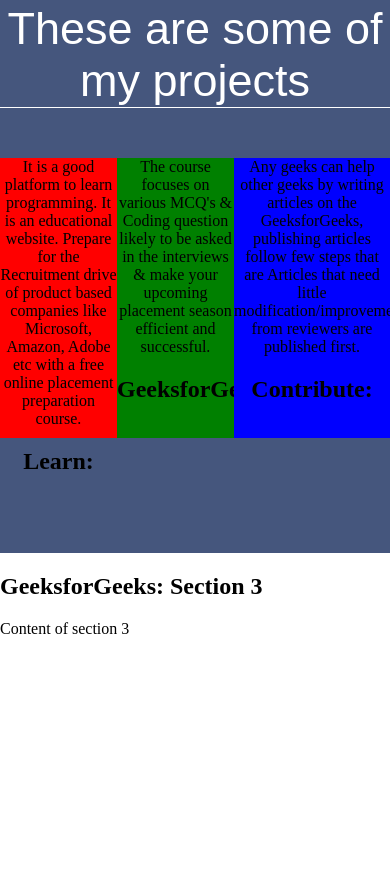
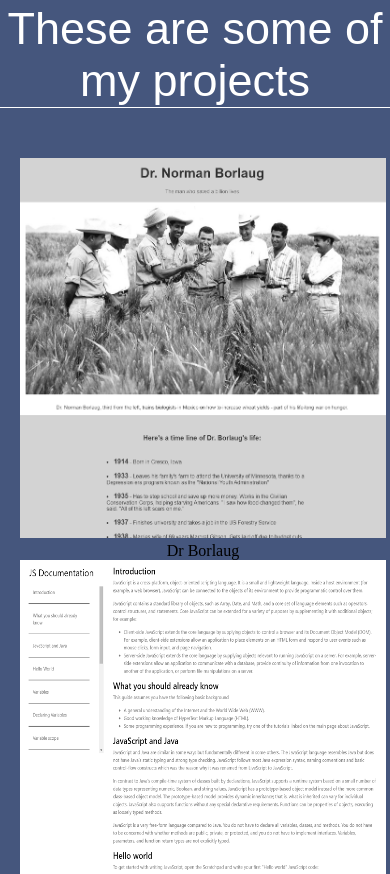
Before and after one commit to jydoskey/LandingPage, a plain HTML site: page my_portfolio.html in a window 390 px wide. Shown: the part 747-1621 px from the top of the page. Before the commit the page ends 1401 px from the top, so only its background shows below. Drawn offline with Linux system fonts and the light colour scheme.

Commit message:
Properly aligned and responsive

```diff
--- a/css/styles5.css
+++ b/css/styles5.css
@@ -2,14 +2,18 @@
   box-sizing: border-box;
 }
 
-html,body{
+html {
   overflow-x: hidden;
-  overflow-y: auto;
+  overflow-y: scroll;
 }
+
+
 
 body {
   padding: 0;
   margin: 0;
+  overflow-x:hidden;
+  overflow-y:hidden;
   }
 
 
@@ -51,7 +55,7 @@ padding-bottom: 0;
   align-items: center;
   text-align: center;
   width: 100%;
-  height: 40.625em;
+  height: auto;
 }
 
 /** for thickness in projects */
@@ -108,21 +112,37 @@ padding-bottom: 0;
 /** Navigation bar ends */
 
 /*project tile begins here*/
-#leftbox {
+
+  #myleft {
+  position:relative;
   float:left;
-  background:Red;
-  width:30%;
-  height:280px;
-}
-#middlebox{
+  margin:0 20px 0 20px;
+  width:366px;
+  }
+
+  #mycenter {
+  position:relative;
+  float: left;
+  margin:0 20px 0 20px;
+  width:366px;
+  }
+   /*defeat ie 3 pixel jog*/
+  #myright {
+  position:relative;
   float:left;
-  background:Green;
-  width:30%;
-  height:280px;
-}
-#rightbox{
-  float:left;
-  background:blue;
-  width:40%;
-  height:280px;
-}
+  margin:0 20px 0 20px;
+  width:366px;
+  }
+
+  #downbelow {
+    display: inline-block;
+    margin:0 20px 0 20px;
+    width:366px;
+    margin: 40px 22px 40px 15px;
+  }
+
+  /* Image size definition */
+  img {
+    height: 380px;
+    width: 366px;
+  }
--- a/my_portfolio.html
+++ b/my_portfolio.html
@@ -35,36 +35,16 @@
         <section id="projects">
             <p class="thickness">These are some of my projects</p> <br>
 
-            <div id = "leftbox">
-
-                It is a good platform to learn programming.
-                It is an educational website. Prepare for
-                the Recruitment drive  of product based
-                companies like Microsoft, Amazon, Adobe
-                etc with a free online placement preparation
-                course.
-                <h2>Learn:</h2>
+            <div id='myleft'> <img src = "./images/1.png"
+                alt = "Website of Dr Burlong" />
+            <div id="myleft-text">Dr Borlaug</div>
             </div>
-
-            <div id = "middlebox">
-
-                The course focuses on various MCQ's & Coding
-                question likely to be asked in the interviews
-                & make your upcoming placement season efficient
-                and successful.
-                <h2>GeeksforGeeks:</h2>
-            </div>
-
-            <div id = "rightbox">
-
-                Any geeks can help other geeks by writing
-                articles on the GeeksforGeeks, publishing
-                articles follow few steps that are Articles
-                that need little modification/improvement
-                from reviewers are published first.
-                <h2>Contribute:</h2>
-            </div>
-
+            <div id='myright'> <img src = "./images/2.png"
+                alt = "Website of JS Documentation" /></div>
+            <div id='mycenter'> <img src = "./images/3.png"
+                alt = "Website of handcrafted designs" /></div>
+            <div id='downbelow'> <img src = "./images/4.png"
+                alt = "Website of form" /></div>
 
         </section>
         <section>
```
Also changed, not shown: images/1.png (added), images/2.png (added), images/3.png (added), images/4.png (added), images/EBs_qFZX4A0p3kZ.jpg (deleted), images/screencapture-codepen-io-Jydoskey-full-OeYLey-2020-01-15-12_29_24.png (deleted), images/screencapture-codepen-io-Jydoskey-full-mZPwBa-2020-01-15-12_31_07.png (deleted), images/screencapture-codepen-io-Jydoskey-full-wLrJjd-2020-01-15-12_31_38.png (deleted), images/screencapture-codepen-io-Jydoskey-full-xoEByg-2020-01-15-12_30_39.png (deleted).
